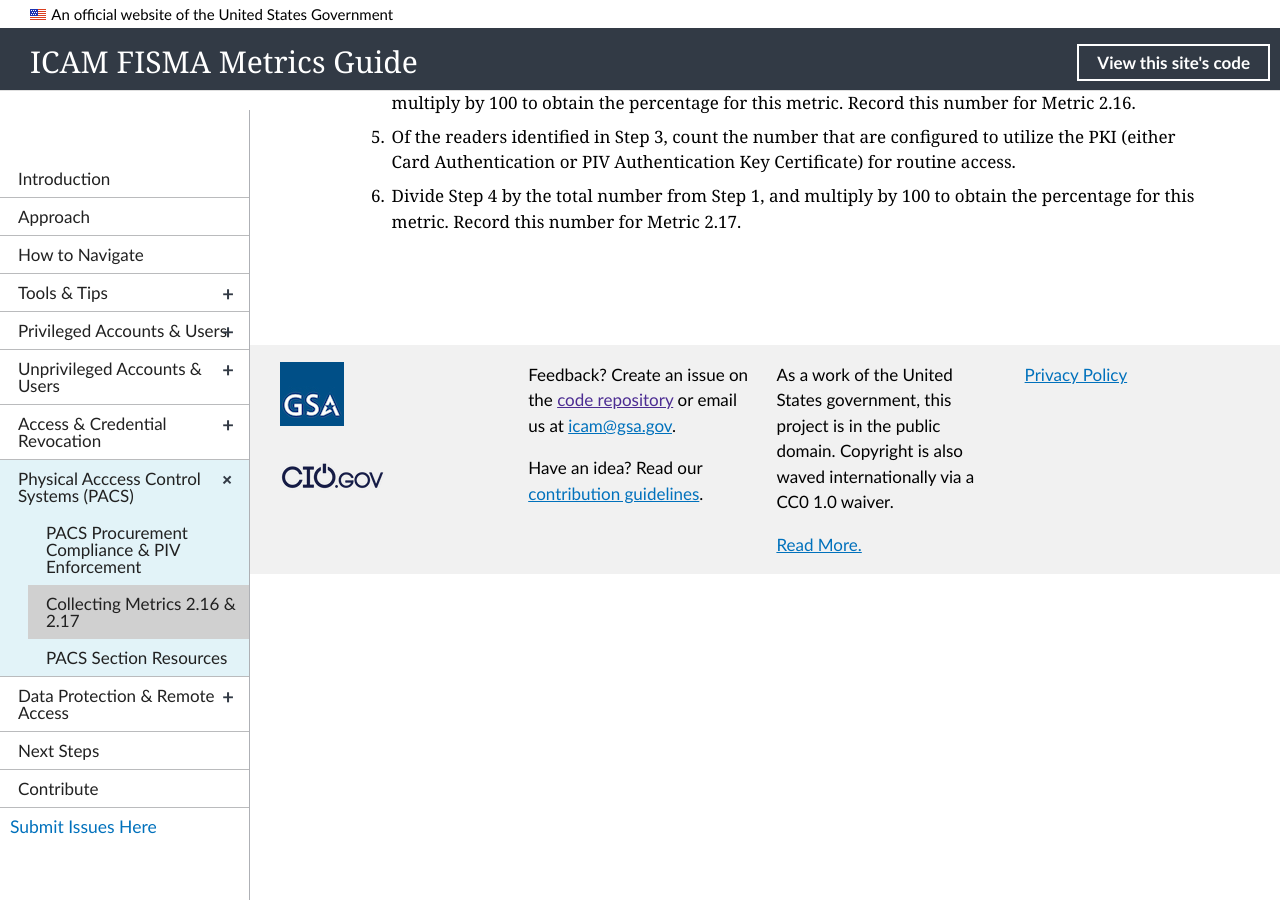
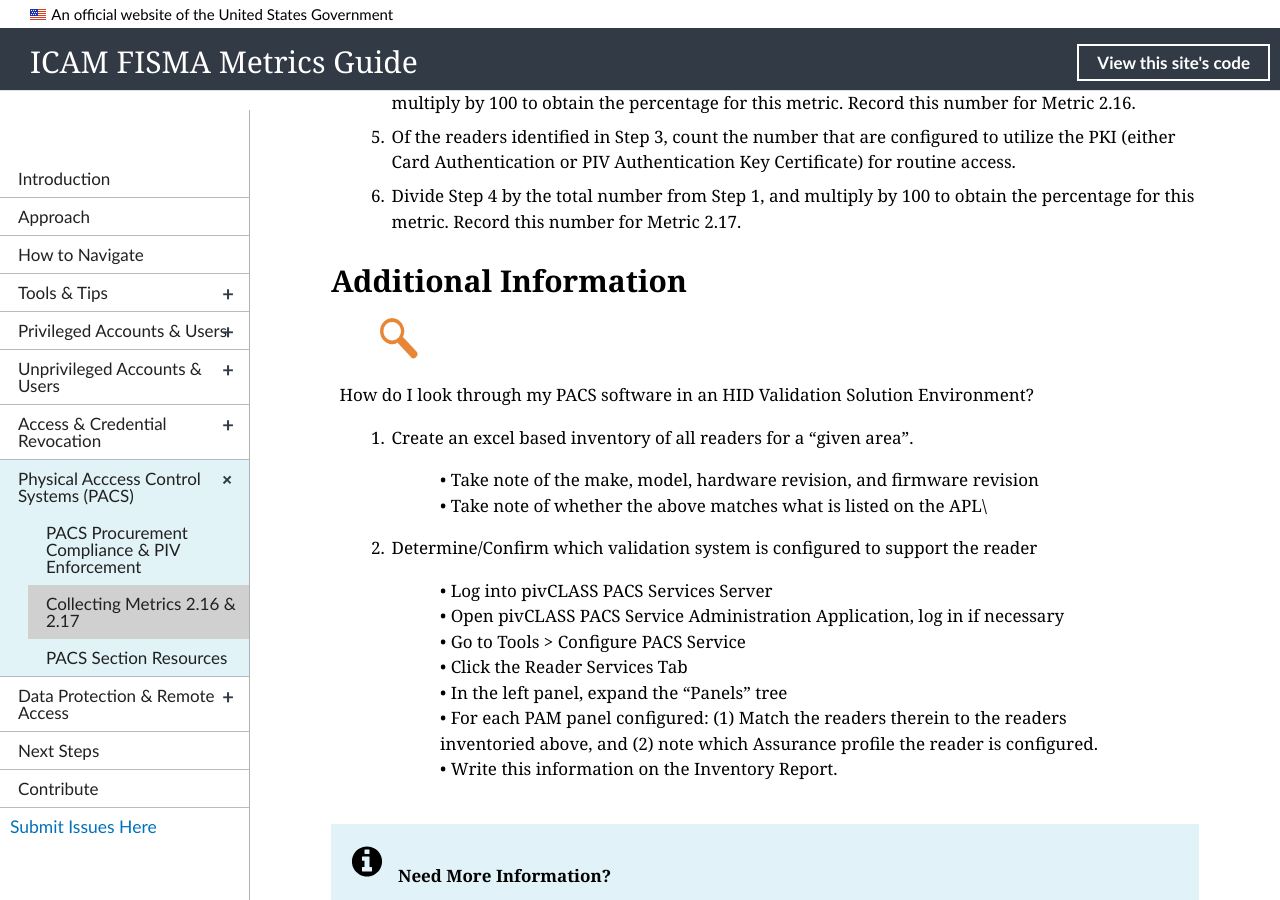
Before and after one commit to GSA/icam-fisma, a Jekyll site: the page built from _pacs/05_collection-216-217.md, in a window 1280 px wide and 900 px high, scrolled down 616 px. Built offline with Jekyll 4.4.1, drawn with Linux system fonts in a browser that asks for light colours; nearby versions of some CDN libraries; some of the changed text lies outside the part shown.

Commit message:
merge resources in

```diff
--- a/_pacs/05_collection-216-217.md
+++ b/_pacs/05_collection-216-217.md
@@ -10,7 +10,35 @@ collection: pacs
 1. Work with your agency’s Physical Security personnel to identify all perimeter and sensitive area access readers across all locations in your agency.
 2. Identify each instance of a PACS validation system in use across the agency.
 3. Validate that the product's (readers and validation software) comply with [NIST FIPS 201](http://nvlpubs.nist.gov/nistpubs/FIPS/NIST.FIPS.201-2.pdf). Compliant products are listed on the [GSA Approved Products List (APL)](https://www.idmanagement.gov/approved-products-list/). Hardware and software versioning and other specific information can be found inside the Approved Letters on the APL. Only the exact versions of hardware and software listed are compliant.
->• See the [PACS Section Resources page](resources)  for sample steps to check for compliance.\
+>• See the [PACS Resources Section](#additional-information)  for sample steps to check for compliance.\
 4. Determine which validation system is configured for each compliant reader. Count the number of readers that comply, divide by the total number of readers the agency has across all locations and multiply by 100 to obtain the percentage for this metric. Record this number for Metric 2.16.
 5. Of the readers identified in Step 3, count the number that are configured to utilize the PKI (either Card Authentication or PIV Authentication Key Certificate) for routine access.
 6. Divide Step 4 by the total number from Step 1, and multiply by 100 to obtain the percentage for this metric. Record this number for Metric 2.17.
+
+## Additional Information
+>![Magnifying Glass logo](../img/focus.png){:style="width:5%;"}
+
+How do I look through my PACS software in an HID Validation Solution Environment?
+
+1. Create an excel based inventory of all readers for a “given area”.
+> • Take note of the make, model, hardware revision, and firmware revision\\
+> • Take note of whether the above matches what is listed on the APL\
+2. Determine/Confirm which validation system is configured to support the reader
+> • Log into pivCLASS PACS Services Server\\
+> • Open pivCLASS PACS Service Administration Application, log in if necessary\\
+> • Go to Tools > Configure PACS Service\\
+> • Click the Reader Services Tab\\
+> • In the left panel, expand the “Panels” tree\\
+> • For each PAM panel configured: (1) Match the readers therein to the readers inventoried above, and (2) note which Assurance profile the reader is configured.\\
+> • Write this information on the Inventory Report.
+
+<div class="usa-alert usa-alert-info">
+  <div class="usa-alert-body">
+    <p class="usa-alert-text"><H4>Need More Information?</H4>
+    • <a href="https://www.idmanagement.gov/approved-products-list/">FIPS 201 Approved Products List]</a><br>
+    • <a href="https://georgewbush-whitehouse.archives.gov/omb/memoranda/fy2006/m06-18.pdf">OMB M-06-18</a><br>
+    • <a href="https://www.dhs.gov/sites/default/files/publications/ISC_Risk-Management-Process_Aug_2013.pdf">DHS ISC Risk Management Process</a></p>
+</div>
+</div>
+
+*If you use a different vendor’s validation system, and are not sure how to collect these metrics, please email icam@gsa.gov for assistance.*
```
